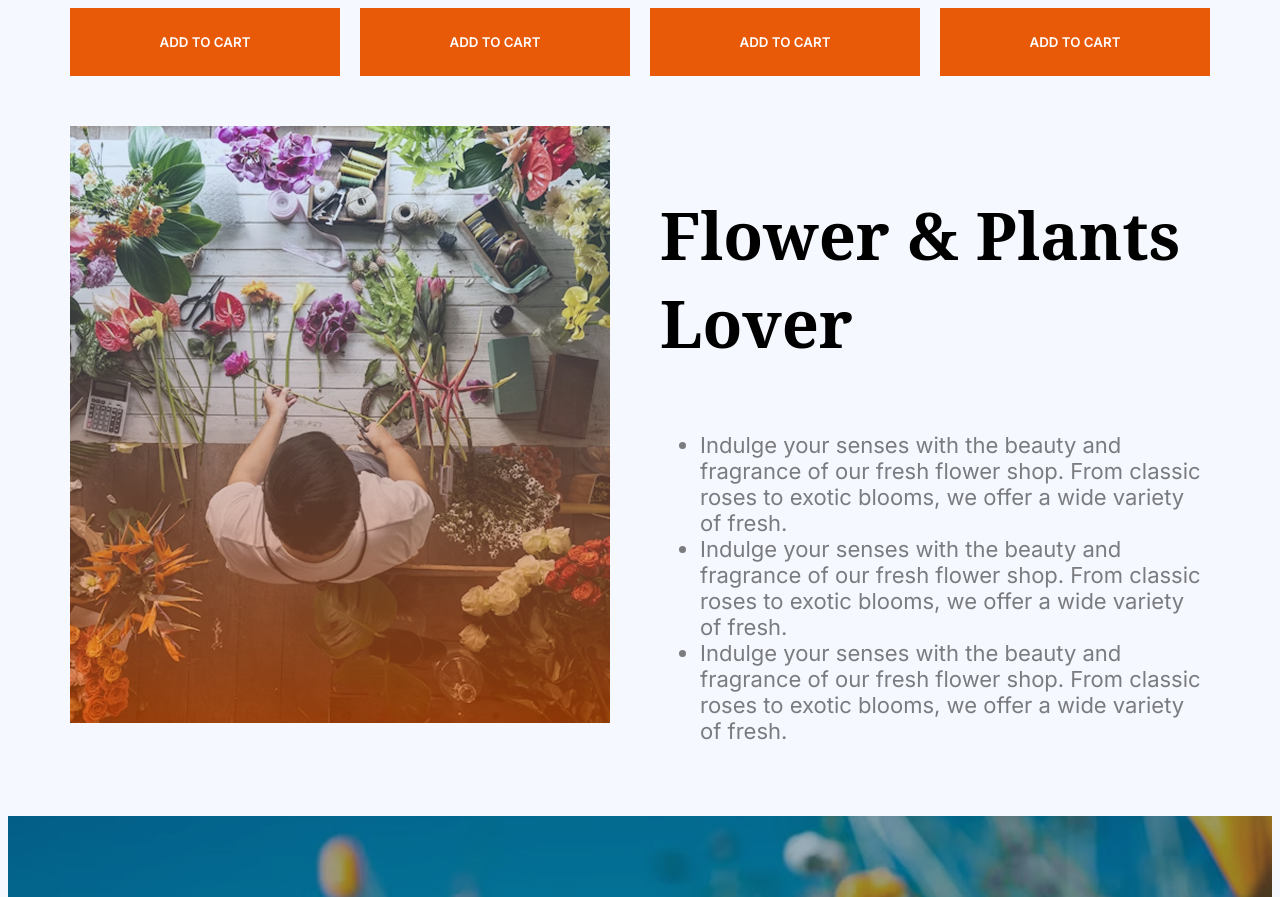
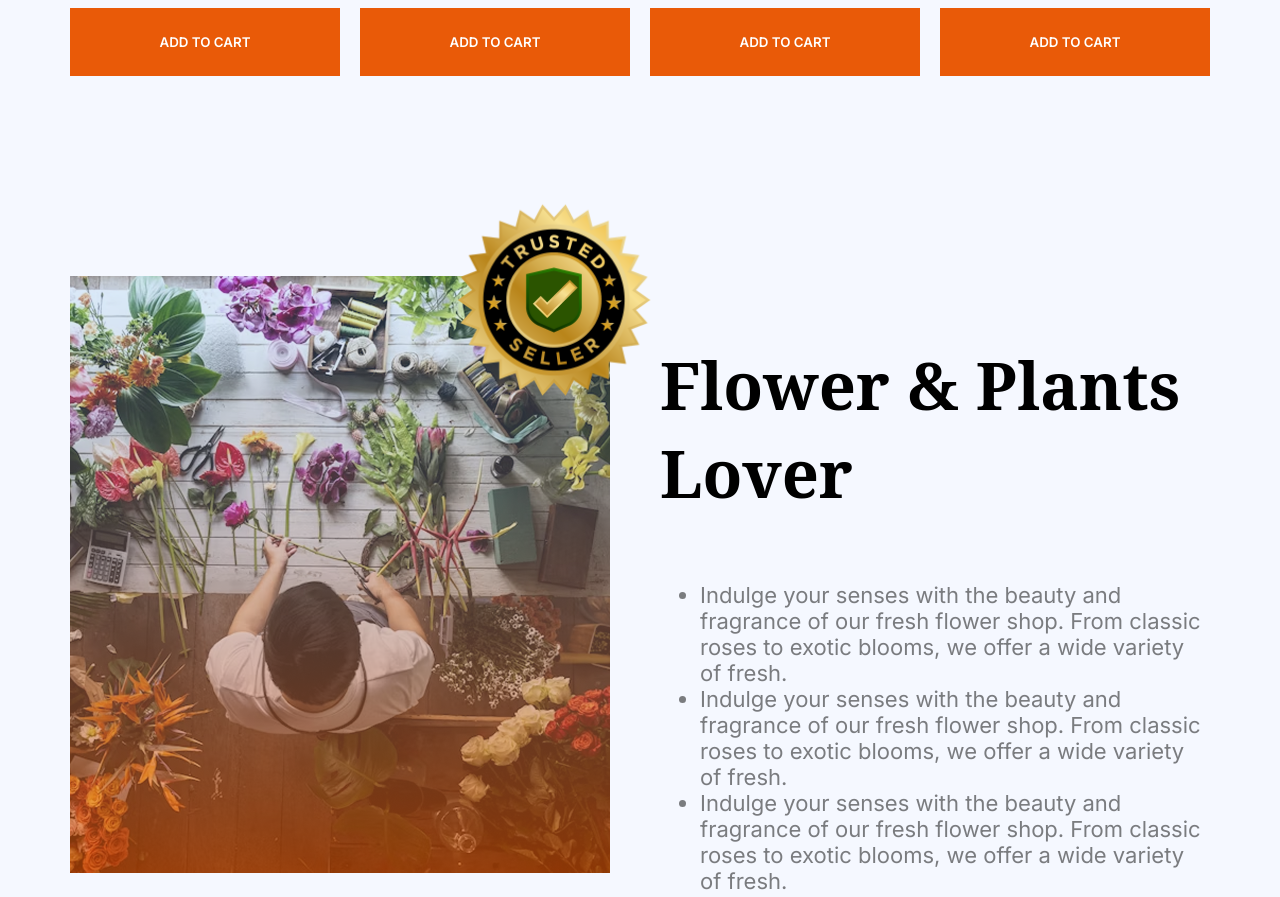
Before and after one commit to sadik7010/responsive-flower-website, a plain HTML site: page index.html in a window 1280 px wide. Shown: the part 2020-2917 px from the top of the page. Drawn offline with Linux system fonts and the light colour scheme.

Commit message:
Trusted badge added

```diff
--- a/index.html
+++ b/index.html
@@ -118,9 +118,15 @@
       </div>
 
       <div class="lover-container flex">
-        <div>
-          <img src="./assets/flower-store.png" alt="" />
+        <div class="shop-container">
+          <div class="shop-img">
+            <img id="beautiful-flower" src="./assets/flower-store.png" alt="" />
+          </div>
+          <div class="experience-badge">
+            <img src="./assets/trusted-badge.png" alt="" />
+          </div>
         </div>
+
         <div>
           <h3 class="lover-title noto-serif-font banner-title">
             Flower & Plants Lover
@@ -165,7 +171,7 @@
     </main>
     <footer>
       <!-- footer section start -->
-      <div class="footer-container ">
+      <div class="footer-container">
         <div class="footer-logo">
           <img src="./assets/logo.png" alt="" />
 
@@ -177,29 +183,43 @@
             flower shop.
           </p>
         </div>
-        <div class="menu-a footer-description plants-description inter-font  ">
+        <div class="menu-a footer-description plants-description inter-font">
           <ul>
-            <li  class="middle-menu" ><a href="" class="menu-links ">Home</a></li>
-            <li  class="middle-menu"><a href="" class="menu-links">About Us</a></li>
-            <li class="middle-menu"><a  href="" class="menu-links">Blog</a></li>
-            <li  class="middle-menu"><a href="" class="menu-links">FAQ</a></li>
-            <li class="middle-menu"><a  href="" class="menu-links">Contact Us</a></li>
+            <li class="middle-menu"><a href="" class="menu-links">Home</a></li>
+            <li class="middle-menu">
+              <a href="" class="menu-links">About Us</a>
+            </li>
+            <li class="middle-menu"><a href="" class="menu-links">Blog</a></li>
+            <li class="middle-menu"><a href="" class="menu-links">FAQ</a></li>
+            <li class="middle-menu">
+              <a href="" class="menu-links">Contact Us</a>
+            </li>
           </ul>
         </div>
-        <div class="menu-b footer-description plants-description inter-font ">
+        <div class="menu-b footer-description plants-description inter-font">
           <ul>
-            <li class="middle-menu"><a  href="" class="menu-links">Features</a></li>
-            <li class="middle-menu"><a  href="" class="menu-links">Pricing</a></li>
-            <li  class="middle-menu"><a href="" class="menu-links">Privacy Policy</a></li>
-            <li  class="middle-menu"><a href="" class="menu-links">Terms of Service</a></li>
-            <li  class="middle-menu"><a href="" class="menu-links">Help Center</a></li>
+            <li class="middle-menu">
+              <a href="" class="menu-links">Features</a>
+            </li>
+            <li class="middle-menu">
+              <a href="" class="menu-links">Pricing</a>
+            </li>
+            <li class="middle-menu">
+              <a href="" class="menu-links">Privacy Policy</a>
+            </li>
+            <li class="middle-menu">
+              <a href="" class="menu-links">Terms of Service</a>
+            </li>
+            <li class="middle-menu">
+              <a href="" class="menu-links">Help Center</a>
+            </li>
           </ul>
         </div>
         <div class="social-account">
-           <img src="./assets/icon-linkedin.png" alt="">
-           <img src="./assets/icon-twitter.png" alt="">
-           <img src="./assets/icon-facebook.png" alt="">
-           <img src="./assets/icon-youtube.png" alt="">
+          <img src="./assets/icon-linkedin.png" alt="" />
+          <img src="./assets/icon-twitter.png" alt="" />
+          <img src="./assets/icon-facebook.png" alt="" />
+          <img src="./assets/icon-youtube.png" alt="" />
         </div>
       </div>
     </footer>
--- a/styles/flower.css
+++ b/styles/flower.css
@@ -131,10 +131,23 @@
 .lover-container {
   max-width: 1140px;
   margin: 0 auto;
-  margin-top: 50px;
+  margin-top: 200px;
   gap: 50px;
   margin-bottom: 50px;
 }
+.experience-badge img {
+  max-width: 268px;
+  max-height: 268px;
+}
+.experience-badge {
+  position: absolute;
+  top: -110px;
+  left: 350px;
+}
+.shop-container {
+  position: relative;
+}
+
 /* start join massage section */
 .join-message {
   color: rgb(255, 255, 255);
@@ -151,7 +164,6 @@
   max-width: 186px;
   padding: 20px 25px 20px 30px;
   cursor: pointer;
-
 }
 .join-section {
   background-image: url("../assets/news-letter-bg.png");
@@ -165,9 +177,9 @@
   margin-bottom: 50px;
 }
 /* Footer section styles */
-.footer-container{
+.footer-container {
   max-width: 1440px;
-  max-height:248px;
+  max-height: 248px;
   /* border: 2px solid red; */
   margin: 0 auto;
   /* display: flex; */
@@ -179,20 +191,18 @@
   /* gap: 110px; */
   display: grid;
 
-grid-template-columns: repeat( auto-fit , minmax(200px , 1fr) );
+  grid-template-columns: repeat(auto-fit, minmax(200px, 1fr));
   gap: 30px;
   align-items: start;
   /* grid-column: auto; */
-
 }
-.menu-links{
+.menu-links {
   text-decoration: none;
 
   /* gap: 30px;
    */
-
 }
-.middle-menu{
+.middle-menu {
   list-style: none;
   margin-top: 20px;
   margin-left: 50px;
@@ -201,17 +211,16 @@ align-items: start;
 
    gap: 200px;
 } */
-.menu-a{
+.menu-a {
   /* justify-content: space-between; */
 }
-.social-account{
+.social-account {
   margin-top: 20px;
   display: flex;
   gap: 20px;
   cursor: pointer;
-
 }
-ul li a{
+ul li a {
   color: rgb(107, 114, 128);
   font-size: 22px;
 }
```
Lines whose indentation alone changed are shown as unchanged.
